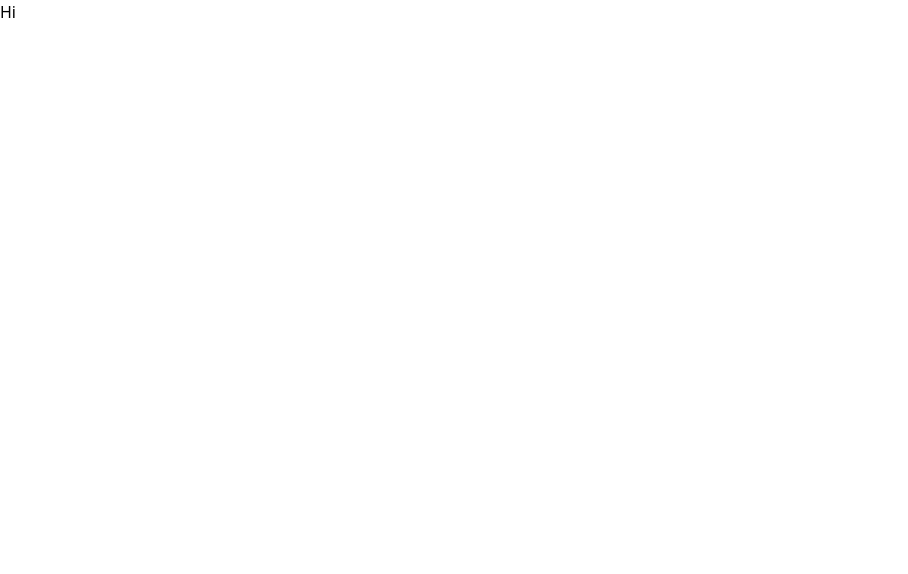
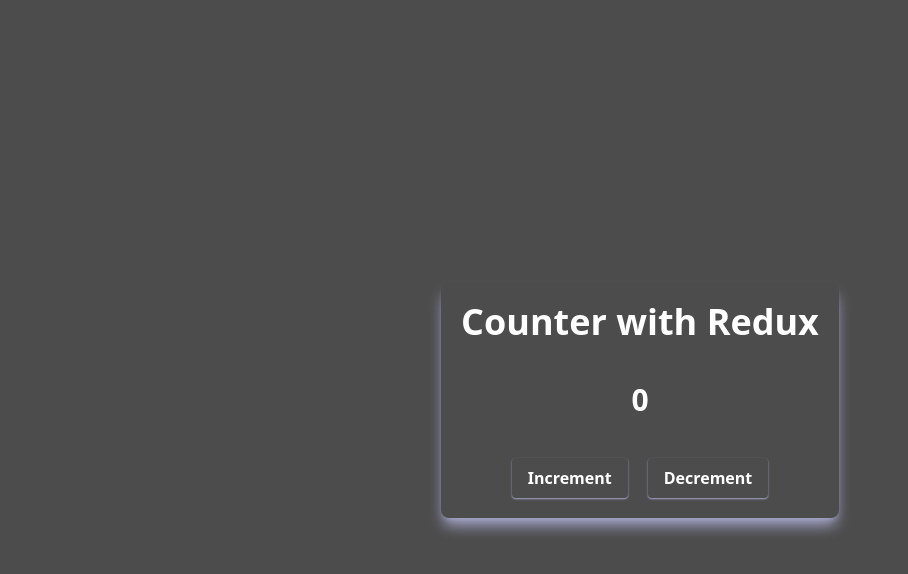
Before and after one commit to Shahriar-Samir/My-Redux-Journey, a React (Vite) app in the folder Intro/: page / in a window 1280 px wide. Shown: the top 574 px of the page, without its empty margins (0-908 px from the left). Built offline with nearby package versions, Linux system fonts and the light colour scheme.

Commit message:
Intro add: counter ui

```diff
--- a/Intro/src/App.tsx
+++ b/Intro/src/App.tsx
@@ -1,5 +1,22 @@
 const App = () => {
-  return <div>Hi</div>;
+  return (
+    <main className="bg-[#4c4c4c] h-[100vh] flex justify-center items-center text-white">
+      <div className="shadow-lg shadow-[#a8a8cf] p-5 rounded-lg flex flex-col items-center w-11/12 max-w-max">
+        <h1 className="text-4xl font-semibold text-center">
+          Counter with Redux
+        </h1>
+        <h2 className="text-3xl font-bold mt-10">0</h2>
+        <div className="gap-5 flex justify-between mt-10">
+          <button className="rounded px-4 py-2 shadow-sm transition-all font-semibold shadow-[#a8a8cf]">
+            Increment
+          </button>
+          <button className="rounded px-4 py-2 shadow-sm font-semibold shadow-[#a8a8cf]">
+            Decrement
+          </button>
+        </div>
+      </div>
+    </main>
+  );
 };
 
 export default App;
```
